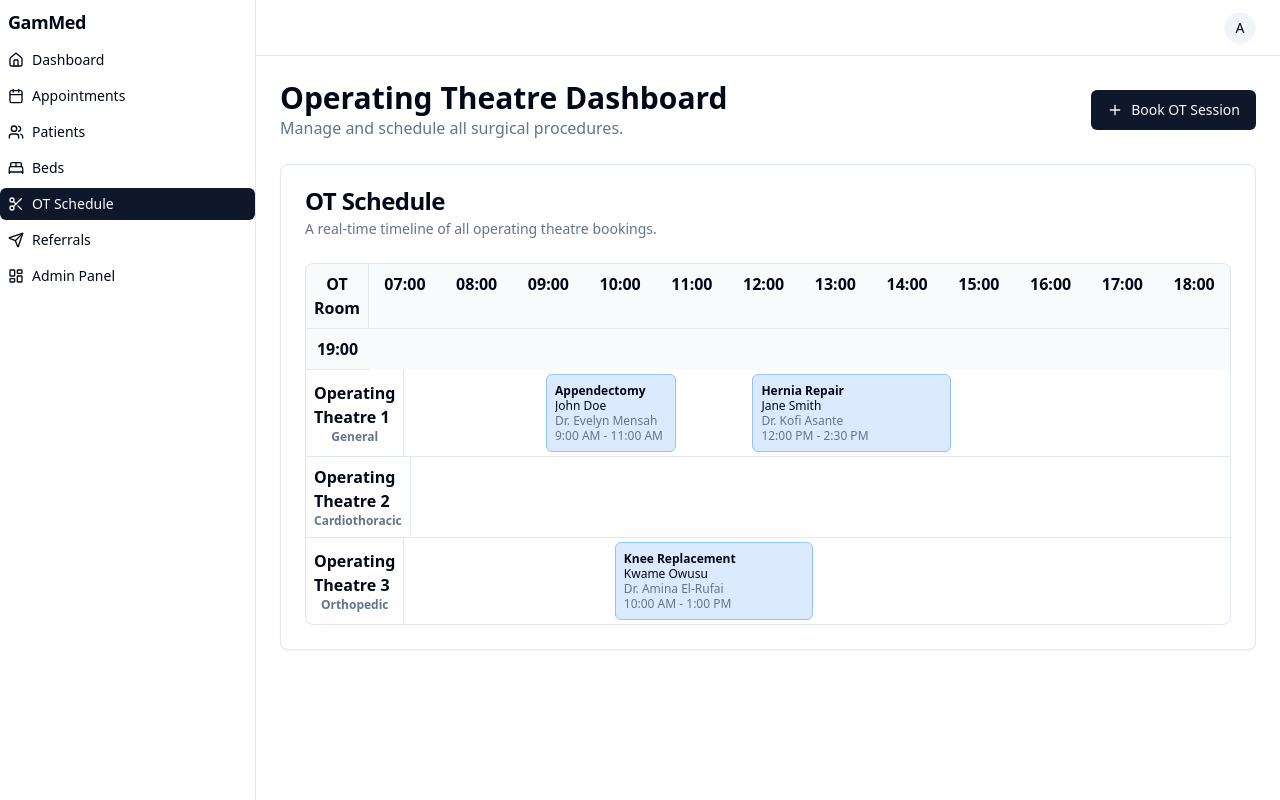
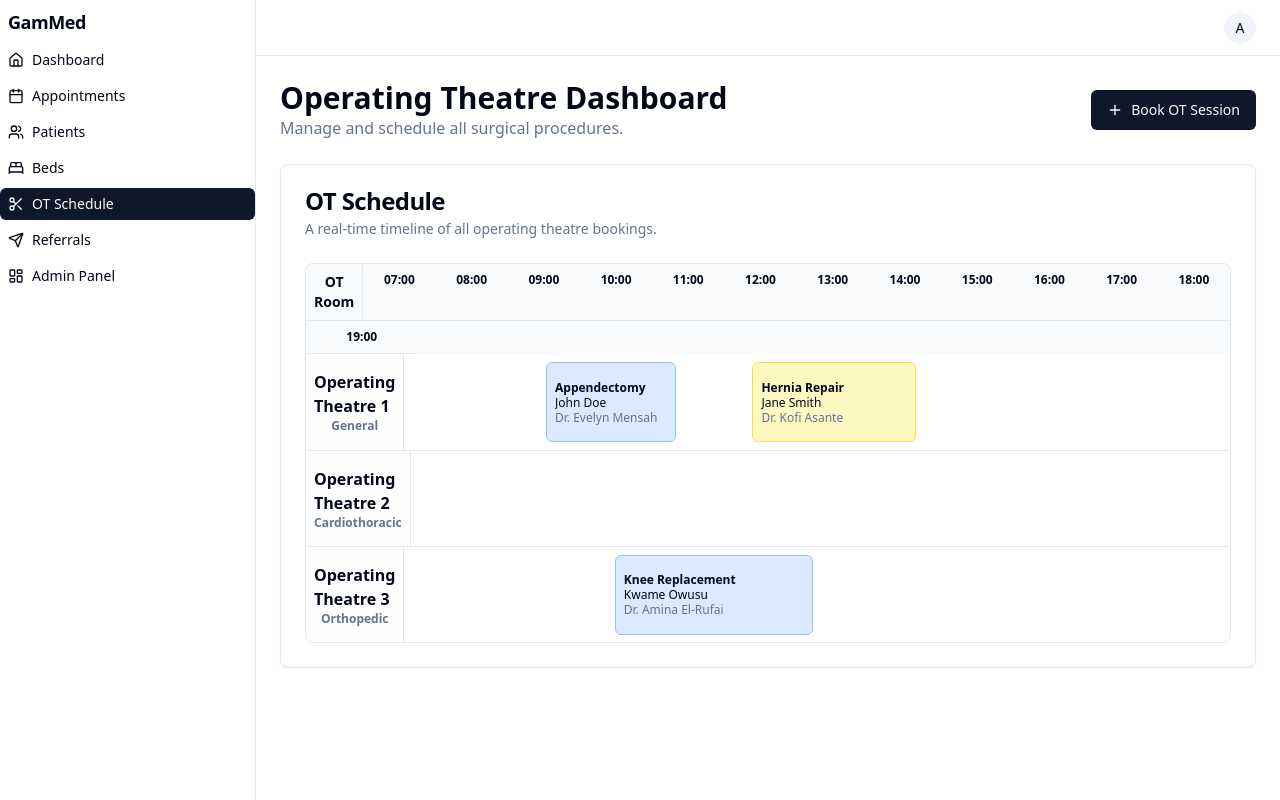
Before and after one commit to jgambrah/GAM_Med, a Next.js app: page /dashboard/ot in a window 1280 px wide. Built offline with nearby package versions, Linux system fonts and the light colour scheme.

Commit message:
OT Schedule Board: A primary dashboard with a day-by-day or week-by-week

```diff
--- a/src/app/dashboard/ot/components/ot-schedule-dashboard.tsx
+++ b/src/app/dashboard/ot/components/ot-schedule-dashboard.tsx
@@ -5,6 +5,12 @@ import * as React from 'react';
 import { Card, CardContent } from '@/components/ui/card';
 import { cn } from '@/lib/utils';
 import { format, eachHourOfInterval, startOfDay, endOfDay, isWithinInterval, addHours } from 'date-fns';
+import {
+    Tooltip,
+    TooltipContent,
+    TooltipProvider,
+    TooltipTrigger,
+} from '@/components/ui/tooltip';
 
 const mockOperatingTheaters = [
     { otRoomId: 'OT-1', name: 'Operating Theatre 1', specialty: 'General' },
@@ -21,6 +27,7 @@ const mockOtSessions = [
         leadSurgeonName: 'Dr. Evelyn Mensah',
         startTime: new Date('2024-08-16T09:00:00Z'),
         endTime: new Date('2024-08-16T11:00:00Z'),
+        status: 'Scheduled'
     },
     {
         sessionId: 'session-2',
@@ -30,6 +37,7 @@ const mockOtSessions = [
         leadSurgeonName: 'Dr. Kofi Asante',
         startTime: new Date('2024-08-16T12:00:00Z'),
         endTime: new Date('2024-08-16T14:30:00Z'),
+        status: 'In Progress'
     },
     {
         sessionId: 'session-3',
@@ -39,10 +47,21 @@ const mockOtSessions = [
         leadSurgeonName: 'Dr. Amina El-Rufai',
         startTime: new Date('2024-08-16T10:00:00Z'),
         endTime: new Date('2024-08-16T13:00:00Z'),
+        status: 'Scheduled'
     },
 ];
 
+const getStatusColor = (status: string) => {
+    switch(status) {
+        case 'In Progress': return 'bg-yellow-100 border-yellow-300';
+        case 'Completed': return 'bg-green-100 border-green-300';
+        case 'Canceled': return 'bg-red-100 border-red-300';
+        default: return 'bg-blue-100 border-blue-300';
+    }
+}
+
 export function OtScheduleDashboard() {
+    // In a real app, this would be the current date. It's fixed here for consistent demo data.
     const today = new Date('2024-08-16T10:15:00.000Z');
     const startOfWorkDay = addHours(startOfDay(today), 7);
     const endOfWorkDay = addHours(startOfDay(today), 19);
@@ -52,56 +71,62 @@ export function OtScheduleDashboard() {
         end: endOfWorkDay,
     });
 
-    const getSessionForSlot = (otRoomId: string, slot: Date) => {
-        return mockOtSessions.find(session =>
-            session.otRoomId === otRoomId &&
-            isWithinInterval(slot, { start: session.startTime, end: session.endTime })
-        );
-    }
-
-    const calculateGridSpan = (startTime: Date, endTime: Date) => {
-        const durationMinutes = (endTime.getTime() - startTime.getTime()) / (1000 * 60);
-        return Math.ceil(durationMinutes / 60);
+    const calculateGridPosition = (startTime: Date, endTime: Date) => {
+        const startHour = startTime.getHours() + startTime.getMinutes() / 60;
+        const endHour = endTime.getHours() + endTime.getMinutes() / 60;
+        const startCol = (startHour - startOfWorkDay.getHours()) * 4 + 2; // 4 segments per hour, +2 for label col
+        const endCol = (endHour - startOfWorkDay.getHours()) * 4 + 2;
+        return {
+            gridColumn: `${Math.floor(startCol)} / ${Math.ceil(endCol)}`
+        };
     }
 
     return (
-        <div className="border rounded-lg overflow-hidden">
-            <div className="grid grid-cols-[1fr_repeat(12,2fr)] bg-muted/50 font-semibold">
-                <div className="p-2 border-b border-r text-center">OT Room</div>
+        <div className="border rounded-lg overflow-hidden select-none">
+            <div className="grid grid-cols-[1fr_repeat(48,1fr)] bg-muted/50 font-semibold sticky top-0 z-10">
+                <div className="p-2 border-b border-r text-center text-sm">OT Room</div>
                 {timeSlots.map(time => (
-                    <div key={time.toString()} className="p-2 text-center border-b">
+                    <div key={time.toString()} className="p-2 text-center border-b text-xs col-span-4">
                         {format(time, 'HH:mm')}
                     </div>
                 ))}
             </div>
-            <div className="divide-y">
+            <div className="divide-y relative">
                 {mockOperatingTheaters.map(ot => (
-                    <div key={ot.otRoomId} className="grid grid-cols-[1fr_repeat(12,2fr)] items-center">
+                    <div key={ot.otRoomId} className="grid grid-cols-[1fr_repeat(48,1fr)] items-center min-h-[6rem]">
                         <div className="p-2 border-r h-full flex flex-col justify-center items-center font-semibold bg-muted/10">
                             <span>{ot.name}</span>
                             <span className="text-xs text-muted-foreground">{ot.specialty}</span>
                         </div>
                          {mockOtSessions
                             .filter(session => session.otRoomId === ot.otRoomId)
-                            .map(session => {
-                                const startHour = session.startTime.getHours();
-                                const colStart = startHour - startOfWorkDay.getHours() + 2;
-                                const colSpan = calculateGridSpan(session.startTime, session.endTime);
-                                return (
+                            .map(session => (
+                                <TooltipProvider key={session.sessionId}>
+                                    <Tooltip>
+                                        <TooltipTrigger asChild>
                                             <div
-                                        key={session.sessionId}
-                                        className="bg-blue-100 border border-blue-300 rounded-md p-2 text-xs leading-tight m-1"
-                                        style={{
-                                            gridColumn: `${colStart} / span ${colSpan}`,
-                                        }}
+                                                className={cn(
+                                                    "border rounded-md p-2 text-xs leading-tight m-1 h-20 flex flex-col justify-center cursor-pointer",
+                                                    getStatusColor(session.status)
+                                                )}
+                                                style={calculateGridPosition(session.startTime, session.endTime)}
                                             >
                                                 <p className="font-bold truncate">{session.procedureName}</p>
                                                 <p className="truncate">{session.patientName}</p>
                                                 <p className="text-muted-foreground truncate">{session.leadSurgeonName}</p>
-                                        <p className="text-muted-foreground truncate">{format(session.startTime, 'p')} - {format(session.endTime, 'p')}</p>
                                             </div>
-                                )
-                        })}
+                                        </TooltipTrigger>
+                                        <TooltipContent>
+                                            <p className="font-semibold">{session.procedureName}</p>
+                                            <p>Patient: {session.patientName}</p>
+                                            <p>Surgeon: {session.leadSurgeonName}</p>
+                                            <p>Time: {format(session.startTime, 'p')} - {format(session.endTime, 'p')}</p>
+                                            <p>Status: {session.status}</p>
+                                        </TooltipContent>
+                                    </Tooltip>
+                                </TooltipProvider>
+                            ))
+                        }
                     </div>
                 ))}
             </div>
```
Lines whose indentation alone changed are shown as unchanged.
